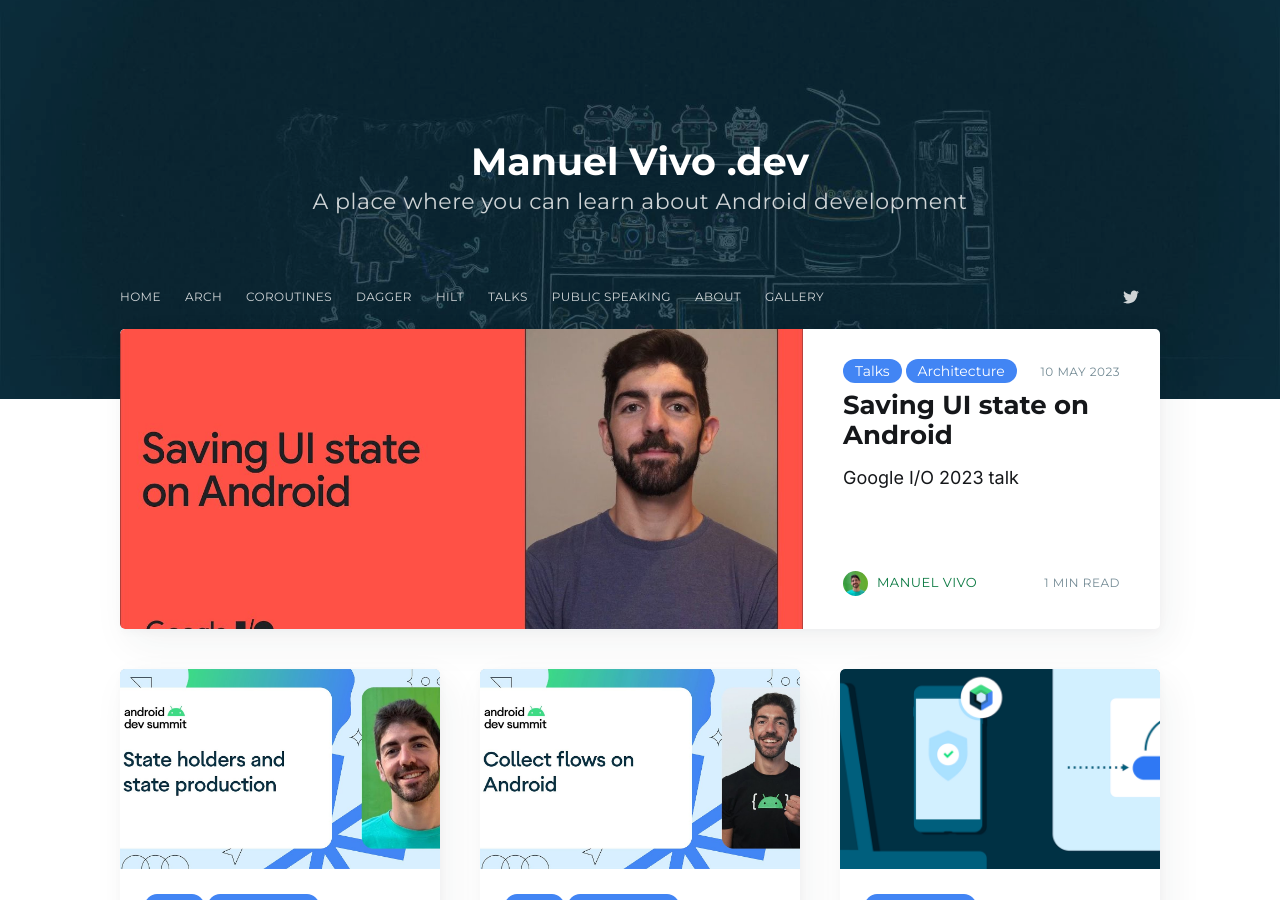
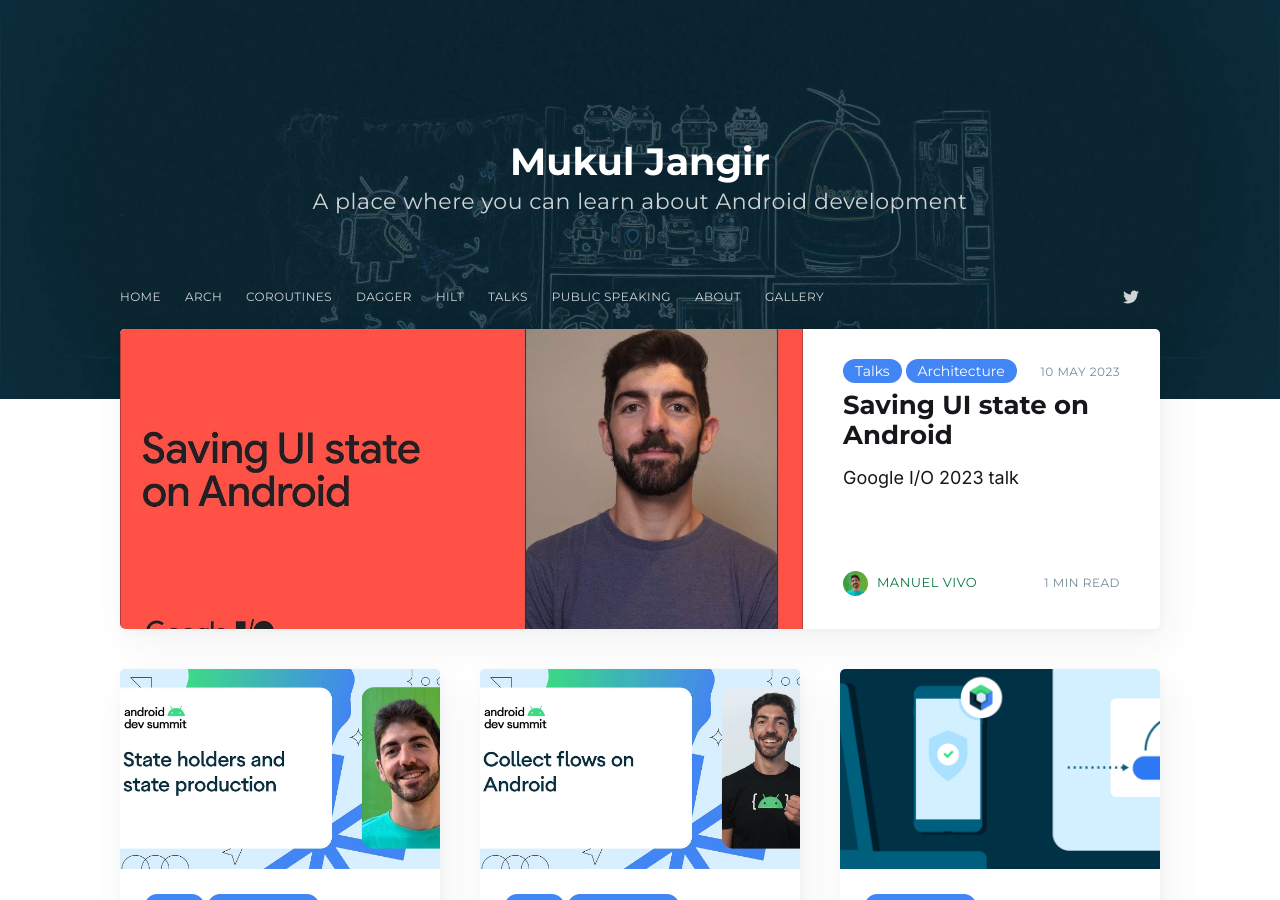
Before and after one commit to Mukuljangir372/mukuljangir372.github.io, a Jekyll site: the page built from index.html, in a window 1280 px wide and 900 px high. Built offline with Jekyll 4.4.1, drawn with Linux system fonts in a browser that asks for light colours; nearby versions of some CDN libraries; the list of posts is cut into pages by our own code; comment, search, counter and statistics services are not loaded; some of the changed text lies outside the part shown.

Commit message:
config changes

```diff
--- a/_config.yml
+++ b/_config.yml
@@ -7,17 +7,17 @@
 
 # edit baseurl to simply '/' if using as your personal page (instead of a project page)
 baseurl: /
-url: https://manuelvivo.dev
+url: https://mukuljangir372.github.io
 
 # Website info
-title: Manuel Vivo .dev
+title: Mukul Jangir
 description: A place where you can learn about Android development
 cover: assets/images/blog-cover.jpg
 #logo: assets/images/blog-icon.png
 #logo_dark: assets/images/favicon.png
 favicon: assets/images/favicon.png
-production_url: https://manuelvivo.dev/
-source_url: https://github.com/manuelvicnt/manuelvicnt.github.io
+production_url: https://mukuljangir372.github.io
+source_url: https://github.com/mukuljangir372/mukuljangir372.github.io
 CNAME: manuelvivo.dev #add cname for website to be created
 
 # Social info
@@ -26,7 +26,7 @@
 
 # Disqus
 disqus: True
-disqus_shortname: manuelvivo
+disqus_shortname: mukuljangir
 
 # Google Analytics
 google_analytics: G-8WG7TD0NF4 # replace with your GA tracking identifier
@@ -66,13 +66,13 @@
 # or "master" otherwise
 safe: False
 lsi: False
-username: manuelvicnt
-repo: manuelvicnt
+username: mukuljangir372
+repo: mukuljangir372
 branch: master
-relative_source: ../manuelvivo.dev/
+relative_source: ../mukuljangir372.github.io/
 destination: _site
-production_url:  https://manuelvivo.dev/
-source_url:  https://github.com/manuelvicnt/manuelvicnt.github.io
+production_url:  https://mukuljangir372.github.io
+source_url:  https://github.com/mukuljangir372/mukuljangir372.github.io
 
 exclude:
   - assets/css
```
